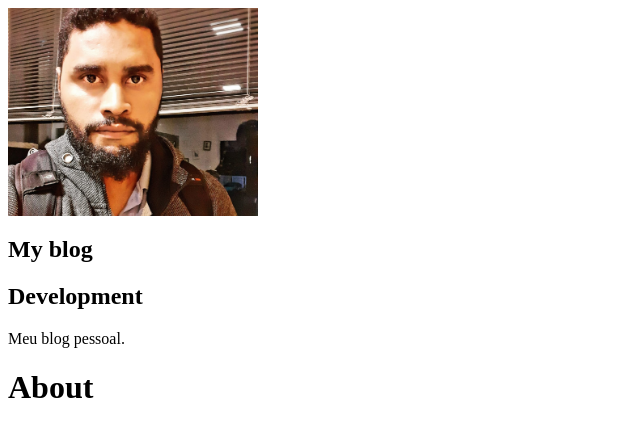
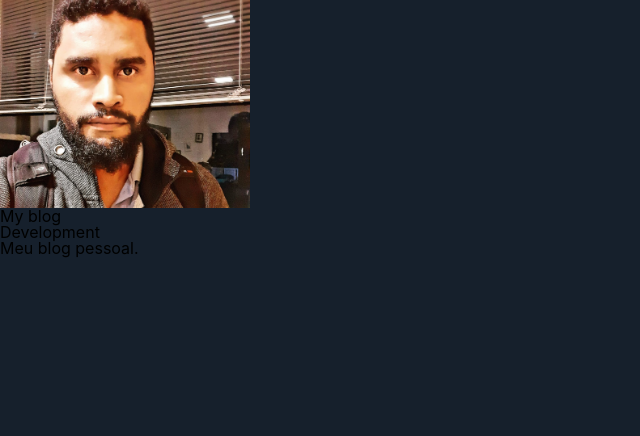
Before and after one commit to djhanlj/myblog, a Gatsby site: page /about in a window 1280 px wide. Shown: the whole page, without its empty margins (0-640 px from the left). Built offline with nearby package versions, Linux system fonts and the light colour scheme; Gatsby itself is replaced by a stand-in of ours.

Commit message:
utilização do styled-components e adição de template global

```diff
--- a/gatsby-config.js
+++ b/gatsby-config.js
@@ -6,6 +6,7 @@
     author: `@djhanlj`,
   },
   plugins: [
+    `gatsby-plugin-styled-components`,
     `gatsby-plugin-react-helmet`,
     {
       resolve: `gatsby-source-filesystem`,
--- a/package.json
+++ b/package.json
@@ -11,12 +11,14 @@
     "gatsby-plugin-offline": "^3.2.13",
     "gatsby-plugin-react-helmet": "^3.3.6",
     "gatsby-plugin-sharp": "^2.6.14",
+    "gatsby-plugin-styled-components": "^3.3.9",
     "gatsby-source-filesystem": "^2.3.14",
     "gatsby-transformer-sharp": "^2.5.7",
     "prop-types": "^15.7.2",
     "react": "^16.12.0",
     "react-dom": "^16.12.0",
-    "react-helmet": "^6.1.0"
+    "react-helmet": "^6.1.0",
+    "styled-components": "^5.1.1"
   },
   "devDependencies": {
     "prettier": "2.0.5"
--- /dev/null
+++ b/src/components/Layout/index.js
@@ -0,0 +1,36 @@
+import React from "react"
+import PropTypes from "prop-types"
+import Profile from "../Profile"
+
+import styled from 'styled-components'
+import GlobalStyles from '../styles/global'
+
+const LayoutWrapper = styled.section`
+  display: flex;
+`
+
+const LayoutMain = styled.main`
+  background: #16202c;
+  min-height: 100vh;
+  padding: 0 3.75rem 0 20rem;
+  width: 100%;
+`
+
+
+const Layout = ({ children }) => {
+  return (
+    <LayoutWrapper>
+      <GlobalStyles />
+      <aside>
+        <Profile />
+      </aside>
+      <LayoutMain>{children}</LayoutMain>
+    </LayoutWrapper>
+  )
+}
+
+Layout.propTypes = {
+  children: PropTypes.node.isRequired,
+}
+
+export default Layout
--- a/src/components/layout.js
+++ /dev/null
@@ -1,21 +0,0 @@
-import React from "react"
-import PropTypes from "prop-types"
-import Profile from "./Profile"
-
-
-const Layout = ({ children }) => {
-  return (
-    <>
-      <aside>
-        <Profile/>
-      </aside>
-    <main>{children}</main>
-    </>
-  )
-}
-
-Layout.propTypes = {
-  children: PropTypes.node.isRequired,
-}
-
-export default Layout
--- /dev/null
+++ b/src/components/styles/global.js
@@ -0,0 +1,69 @@
+import { createGlobalStyle } from 'styled-components';
+
+const GlobalStyles = createGlobalStyle`
+
+/* http://meyerweb.com/eric/tools/css/reset/
+   v2.0 | 20110126
+   License: none (public domain)
+*/
+
+html, body, div, span, applet, object, iframe,
+h1, h2, h3, h4, h5, h6, p, blockquote, pre,
+a, abbr, acronym, address, big, cite, code,
+del, dfn, em, img, ins, kbd, q, s, samp,
+small, strike, strong, sub, sup, tt, var,
+b, u, i, center,
+dl, dt, dd, ol, ul, li,
+fieldset, form, label, legend,
+table, caption, tbody, tfoot, thead, tr, th, td,
+article, aside, canvas, details, embed,
+figure, figcaption, footer, header, hgroup,
+menu, nav, output, ruby, section, summary,
+time, mark, audio, video {
+	margin: 0;
+	padding: 0;
+	border: 0;
+	font-size: 100%;
+	font: inherit;
+	vertical-align: baseline;
+}
+/* HTML5 display-role reset for older browsers */
+article, aside, details, figcaption, figure,
+footer, header, hgroup, menu, nav, section {
+	display: block;
+}
+body {
+	line-height: 1;
+}
+ol, ul {
+	list-style: none;
+}
+blockquote, q {
+	quotes: none;
+}
+blockquote:before, blockquote:after,
+q:before, q:after {
+	content: '';
+	content: none;
+}
+table {
+	border-collapse: collapse;
+	border-spacing: 0;
+}
+
+body {
+    background: #16202c;
+    line-height: 1;
+    font-size: 100%;
+    font-family: -apple-system, BlinkMacSystemFont, "Segoe UI", Roboto, Helvetica, Arial, sans-serif;
+}
+
+img {
+    display: block;
+    width: 100%;
+    height: auto;
+}
+
+`;
+
+export default GlobalStyles;
--- a/src/pages/404.js
+++ b/src/pages/404.js
@@ -1,6 +1,6 @@
 import React from "react"
 
-import Layout from "../components/layout"
+import Layout from "../components/Layout"
 import SEO from "../components/seo"
 
 const NotFoundPage = () => (
--- a/src/pages/about.js
+++ b/src/pages/about.js
@@ -1,12 +1,11 @@
 import React from 'react';
 
-import Layout from "../components/layout"
+import Layout from "../components/Layout"
 import SEO from "../components/seo"
 
 const AboutPage = () => (
     <Layout>
         <SEO title="About" />
-        <h1>About</h1>
     </Layout >
 )
 
```
Also changed, not shown: src/pages/index.js (+2 -9 lines), src/pages/using-typescript.tsx (deleted, +0 -34 lines), 1 other file.
